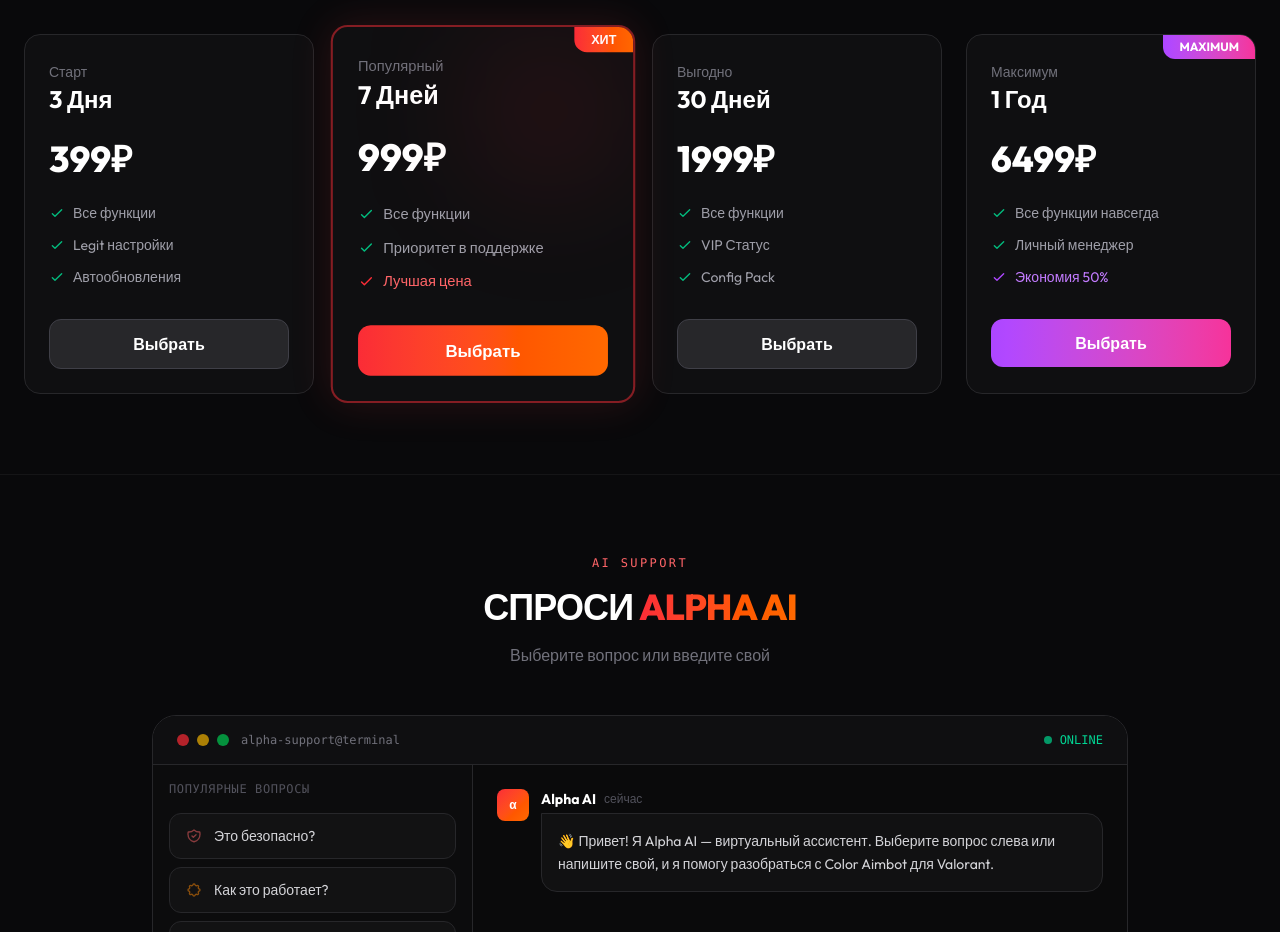
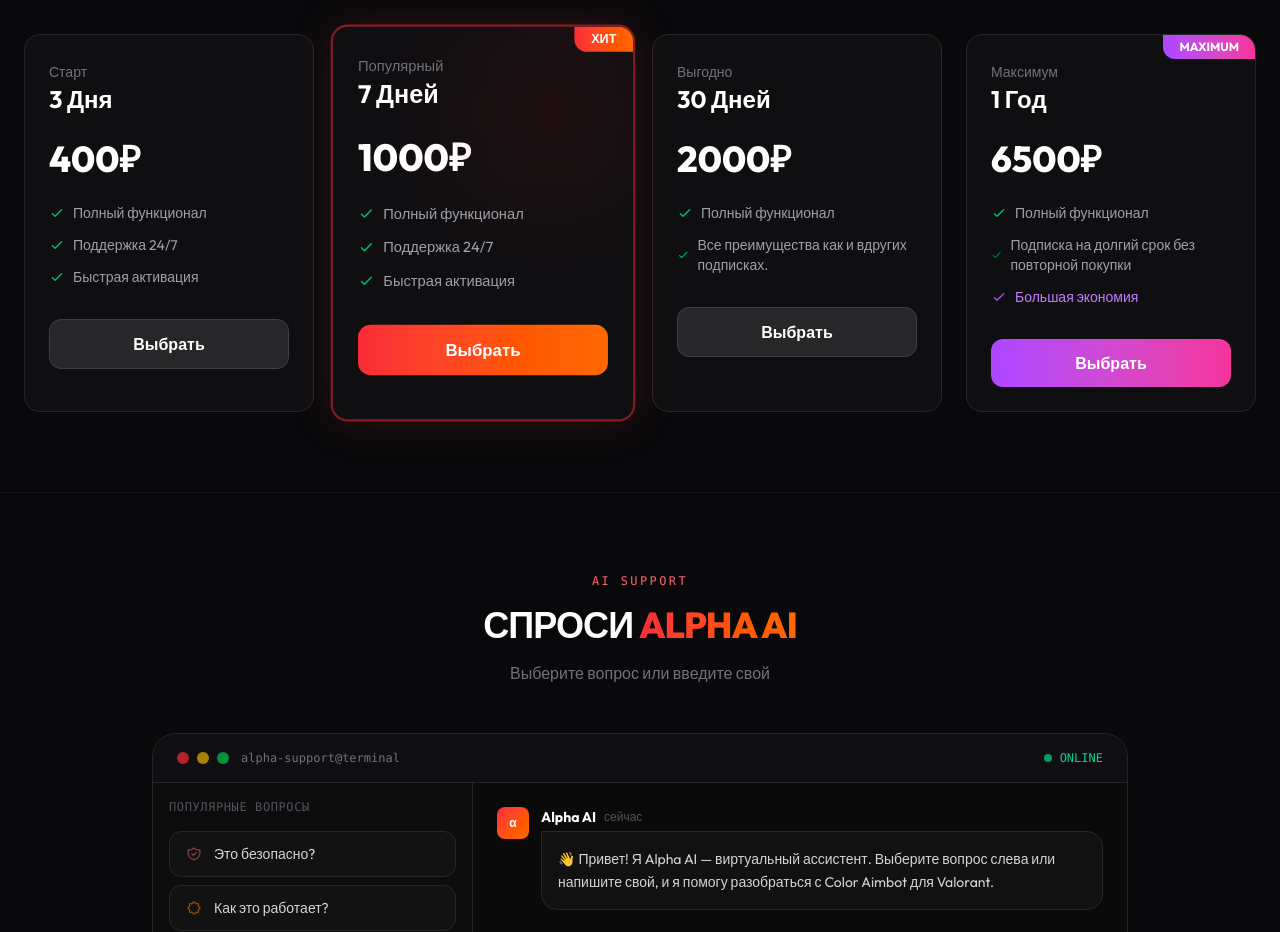
Before and after one commit to samsaNR/samsaNR.github.io, a plain HTML site: page index.html in a window 1280 px wide. Shown: the part 2660-3592 px from the top of the page. Drawn offline with nearby package versions, Linux system fonts and the light colour scheme.

Commit message:
новый

```diff
--- a/index.html
+++ b/index.html
@@ -764,23 +764,23 @@
                         <h3 class="text-2xl font-bold text-white">3 Дня</h3>
                     </div>
                     <div class="mb-6">
-                        <span class="text-4xl font-black text-white">399₽</span>
+                        <span class="text-4xl font-black text-white">400₽</span>
                     </div>
                     <ul class="space-y-3 mb-8 text-sm">
                         <li class="flex items-center gap-2 text-zinc-400">
                             <svg class="w-4 h-4 text-emerald-500" fill="none" viewBox="0 0 24 24" stroke="currentColor"><path stroke-linecap="round" stroke-linejoin="round" stroke-width="2" d="M5 13l4 4L19 7"/></svg>
-                            Все функции
+                            Полный функционал
                         </li>
                         <li class="flex items-center gap-2 text-zinc-400">
                              <svg class="w-4 h-4 text-emerald-500" fill="none" viewBox="0 0 24 24" stroke="currentColor"><path stroke-linecap="round" stroke-linejoin="round" stroke-width="2" d="M5 13l4 4L19 7"/></svg>
-                            Legit настройки
+                            Поддержка 24/7
                         </li>
                         <li class="flex items-center gap-2 text-zinc-400">
                             <svg class="w-4 h-4 text-emerald-500" fill="none" viewBox="0 0 24 24" stroke="currentColor"><path stroke-linecap="round" stroke-linejoin="round" stroke-width="2" d="M5 13l4 4L19 7"/></svg>
-                           Автообновления
+                           Быстрая активация
                        </li>
                     </ul>
-                    <button onclick="openModal('3 Дня', '399₽')" class="w-full py-3 rounded-xl bg-zinc-800 border border-zinc-700 text-white font-bold hover:bg-zinc-700 transition-all">
+                    <button onclick="openModal('3 Дня', '400₽')" class="w-full py-3 rounded-xl bg-zinc-800 border border-zinc-700 text-white font-bold hover:bg-zinc-700 transition-all">
                         Выбрать
                     </button>
                 </div>
@@ -796,23 +796,23 @@
                         <h3 class="text-2xl font-bold text-white">7 Дней</h3>
                     </div>
                     <div class="mb-6">
-                        <span class="text-4xl font-black text-white">999₽</span>
+                        <span class="text-4xl font-black text-white">1000₽</span>
                     </div>
                     <ul class="space-y-3 mb-8 text-sm">
                         <li class="flex items-center gap-2 text-zinc-400">
                             <svg class="w-4 h-4 text-emerald-500" fill="none" viewBox="0 0 24 24" stroke="currentColor"><path stroke-linecap="round" stroke-linejoin="round" stroke-width="2" d="M5 13l4 4L19 7"/></svg>
-                            Все функции
+                            Полный функционал
                         </li>
                         <li class="flex items-center gap-2 text-zinc-400">
                             <svg class="w-4 h-4 text-emerald-500" fill="none" viewBox="0 0 24 24" stroke="currentColor"><path stroke-linecap="round" stroke-linejoin="round" stroke-width="2" d="M5 13l4 4L19 7"/></svg>
-                            Приоритет в поддержке
+                            Поддержка 24/7
                         </li>
-                         <li class="flex items-center gap-2 text-red-400">
-                            <svg class="w-4 h-4 text-red-500" fill="none" viewBox="0 0 24 24" stroke="currentColor"><path stroke-linecap="round" stroke-linejoin="round" stroke-width="2" d="M5 13l4 4L19 7"/></svg>
-                            Лучшая цена
+                         <li class="flex items-center gap-2 text-zinc-400">
+                            <svg class="w-4 h-4 text-emerald-500" fill="none" viewBox="0 0 24 24" stroke="currentColor"><path stroke-linecap="round" stroke-linejoin="round" stroke-width="2" d="M5 13l4 4L19 7"/></svg>
+                           Быстрая активация
                         </li>
                     </ul>
-                    <button onclick="openModal('7 Дней', '999₽')" class="w-full py-3 rounded-xl bg-gradient-to-r from-red-500 to-orange-500 text-white font-bold hover:shadow-[0_0_20px_rgba(239,68,68,0.4)] transition-all">
+                    <button onclick="openModal('7 Дней', '1000₽')" class="w-full py-3 rounded-xl bg-gradient-to-r from-red-500 to-orange-500 text-white font-bold hover:shadow-[0_0_20px_rgba(239,68,68,0.4)] transition-all">
                         Выбрать
                     </button>
                 </div>
@@ -824,23 +824,20 @@
                         <h3 class="text-2xl font-bold text-white">30 Дней</h3>
                     </div>
                     <div class="mb-6">
-                        <span class="text-4xl font-black text-white">1999₽</span>
+                        <span class="text-4xl font-black text-white">2000₽</span>
                     </div>
                     <ul class="space-y-3 mb-8 text-sm">
                         <li class="flex items-center gap-2 text-zinc-400">
                             <svg class="w-4 h-4 text-emerald-500" fill="none" viewBox="0 0 24 24" stroke="currentColor"><path stroke-linecap="round" stroke-linejoin="round" stroke-width="2" d="M5 13l4 4L19 7"/></svg>
-                            Все функции
+                            Полный функционал
                         </li>
+
                         <li class="flex items-center gap-2 text-zinc-400">
                             <svg class="w-4 h-4 text-emerald-500" fill="none" viewBox="0 0 24 24" stroke="currentColor"><path stroke-linecap="round" stroke-linejoin="round" stroke-width="2" d="M5 13l4 4L19 7"/></svg>
-                            VIP Статус
-                        </li>
-                        <li class="flex items-center gap-2 text-zinc-400">
-                            <svg class="w-4 h-4 text-emerald-500" fill="none" viewBox="0 0 24 24" stroke="currentColor"><path stroke-linecap="round" stroke-linejoin="round" stroke-width="2" d="M5 13l4 4L19 7"/></svg>
-                            Config Pack
+                            Все преимущества как и вдругих подписках.
                         </li>
                     </ul>
-                    <button onclick="openModal('30 Дней', '1999₽')" class="w-full py-3 rounded-xl bg-zinc-800 border border-zinc-700 text-white font-bold hover:bg-zinc-700 transition-all">
+                    <button onclick="openModal('30 Дней', '2000₽')" class="w-full py-3 rounded-xl bg-zinc-800 border border-zinc-700 text-white font-bold hover:bg-zinc-700 transition-all">
                         Выбрать
                     </button>
                 </div>
@@ -855,23 +852,23 @@
                         <h3 class="text-2xl font-bold text-white">1 Год</h3>
                     </div>
                     <div class="mb-6">
-                        <span class="text-4xl font-black text-white">6499₽</span>
+                        <span class="text-4xl font-black text-white">6500₽</span>
                     </div>
                     <ul class="space-y-3 mb-8 text-sm">
                         <li class="flex items-center gap-2 text-zinc-400">
                             <svg class="w-4 h-4 text-emerald-500" fill="none" viewBox="0 0 24 24" stroke="currentColor"><path stroke-linecap="round" stroke-linejoin="round" stroke-width="2" d="M5 13l4 4L19 7"/></svg>
-                            Все функции навсегда
+                            Полный функционал
                         </li>
                         <li class="flex items-center gap-2 text-zinc-400">
                             <svg class="w-4 h-4 text-emerald-500" fill="none" viewBox="0 0 24 24" stroke="currentColor"><path stroke-linecap="round" stroke-linejoin="round" stroke-width="2" d="M5 13l4 4L19 7"/></svg>
-                            Личный менеджер
+                            Подписка на долгий срок без повторной покупки
                         </li>
                         <li class="flex items-center gap-2 text-purple-400">
                             <svg class="w-4 h-4 text-purple-500" fill="none" viewBox="0 0 24 24" stroke="currentColor"><path stroke-linecap="round" stroke-linejoin="round" stroke-width="2" d="M5 13l4 4L19 7"/></svg>
-                            Экономия 50%
+                            Большая экономия
                         </li>
                     </ul>
-                    <button onclick="openModal('1 Год', '6499₽')" class="w-full py-3 rounded-xl bg-gradient-to-r from-purple-500 to-pink-500 text-white font-bold hover:shadow-[0_0_20px_rgba(168,85,247,0.4)] transition-all">
+                    <button onclick="openModal('1 Год', '6500₽')" class="w-full py-3 rounded-xl bg-gradient-to-r from-purple-500 to-pink-500 text-white font-bold hover:shadow-[0_0_20px_rgba(168,85,247,0.4)] transition-all">
                         Выбрать
                     </button>
                 </div>
```
